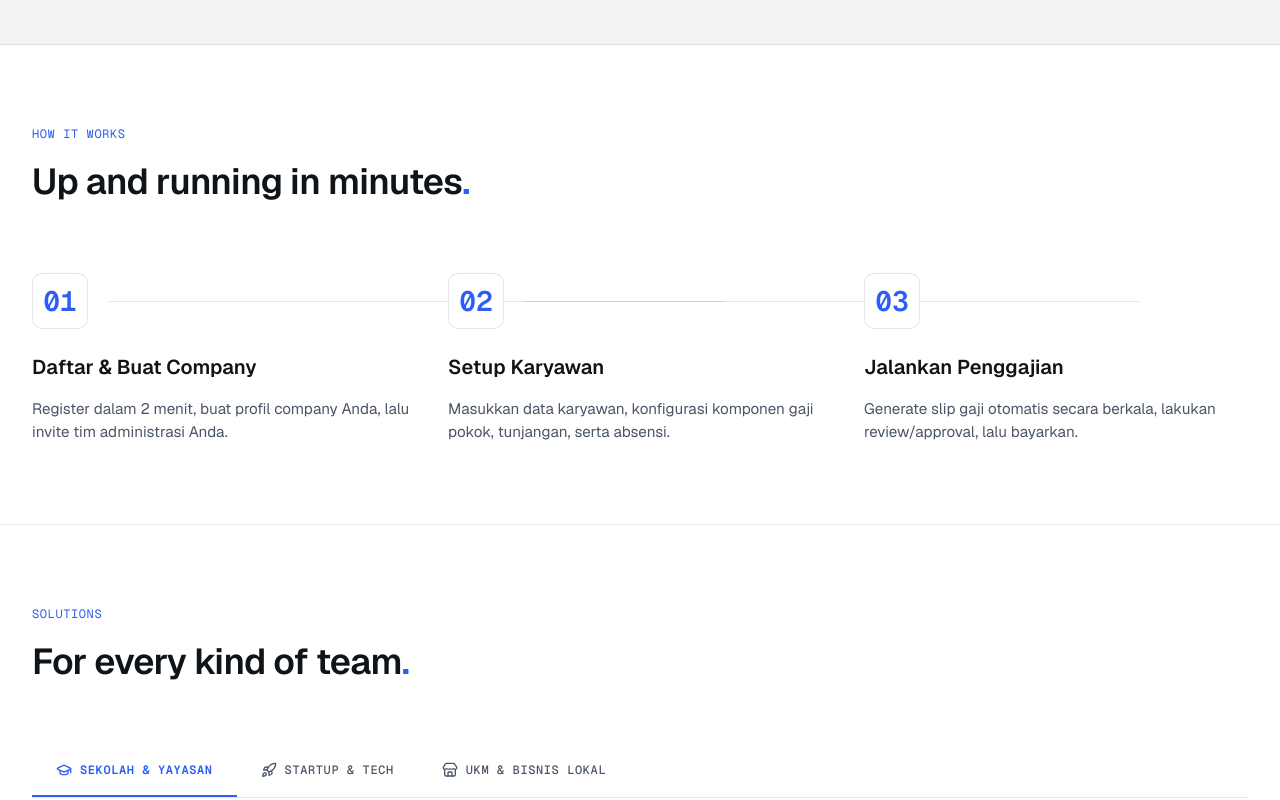
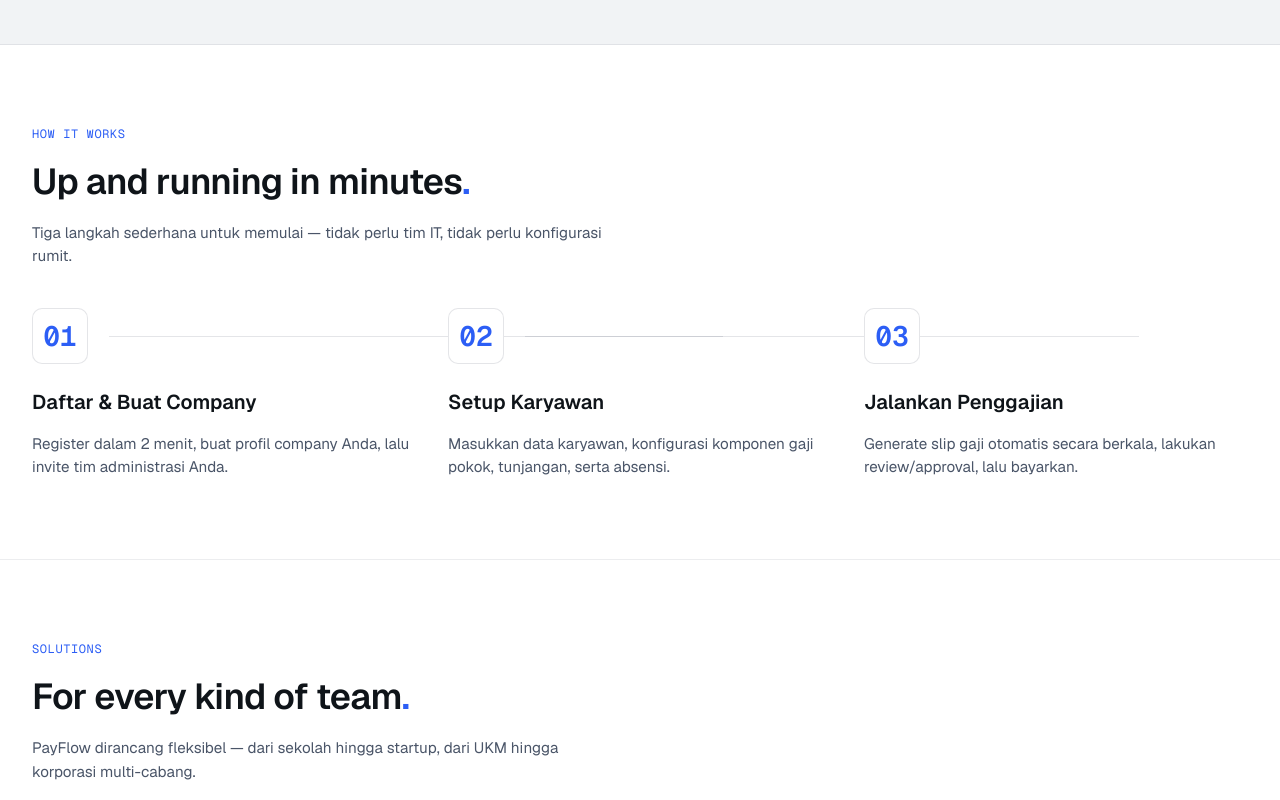
Before and after one commit to MrIrawan/payflow, a Next.js app: page / in a window 1280 px wide. Shown: the part 2780-3580 px from the top of the page. Built offline with nearby package versions, Linux system fonts and the light colour scheme.

Commit message:
feat: adding description in HowItWorks section and Solutions section UI page

```diff
--- a/src/components/landing/HowItWorksSection.tsx
+++ b/src/components/landing/HowItWorksSection.tsx
@@ -29,13 +29,17 @@
     <section className="bg-glass-surface py-20 px-6 lg:px-8 border-b border-glass-secondary/10">
       <div className="max-w-7xl mx-auto">
         {/* Section Header */}
-        <div className="mb-16">
+        <div className="mb-10">
           <span className="font-mono text-[0.75rem] text-glass-tertiary tracking-wider uppercase mb-3 block">
             HOW IT WORKS
           </span>
           <h2 className="text-[2rem] md:text-[2.25rem] font-semibold tracking-[-0.02em] text-glass-primary">
             Up and running in minutes<span className="text-glass-tertiary">.</span>
           </h2>
+          <p className="mt-3 text-[0.95rem] leading-[1.55] text-glass-secondary max-w-xl">
+            Tiga langkah sederhana untuk memulai — tidak perlu tim IT,
+            tidak perlu konfigurasi rumit.
+          </p>
         </div>
 
         {/* Steps Grid */}
--- a/src/components/landing/SolutionsSection.tsx
+++ b/src/components/landing/SolutionsSection.tsx
@@ -110,13 +110,17 @@
     <section id="solutions" className="bg-glass-surface py-20 px-6 lg:px-8 border-b border-glass-secondary/10 scroll-mt-16">
       <div className="max-w-7xl mx-auto">
         {/* Section Header */}
-        <div className="mb-14">
+        <div className="mb-10">
           <span className="font-mono text-[0.75rem] text-glass-tertiary tracking-wider uppercase mb-3 block">
             SOLUTIONS
           </span>
           <h2 className="text-[2rem] md:text-[2.25rem] font-semibold tracking-[-0.02em] text-glass-primary">
             For every kind of team<span className="text-glass-tertiary">.</span>
           </h2>
+          <p className="mt-3 text-[0.95rem] leading-[1.55] text-glass-secondary max-w-xl">
+            PayFlow dirancang fleksibel — dari sekolah hingga startup,
+            dari UKM hingga korporasi multi-cabang.
+          </p>
         </div>
 
         {/* Tab Switchers */}
```
Also changed, not shown: prompt.txt (deleted).
